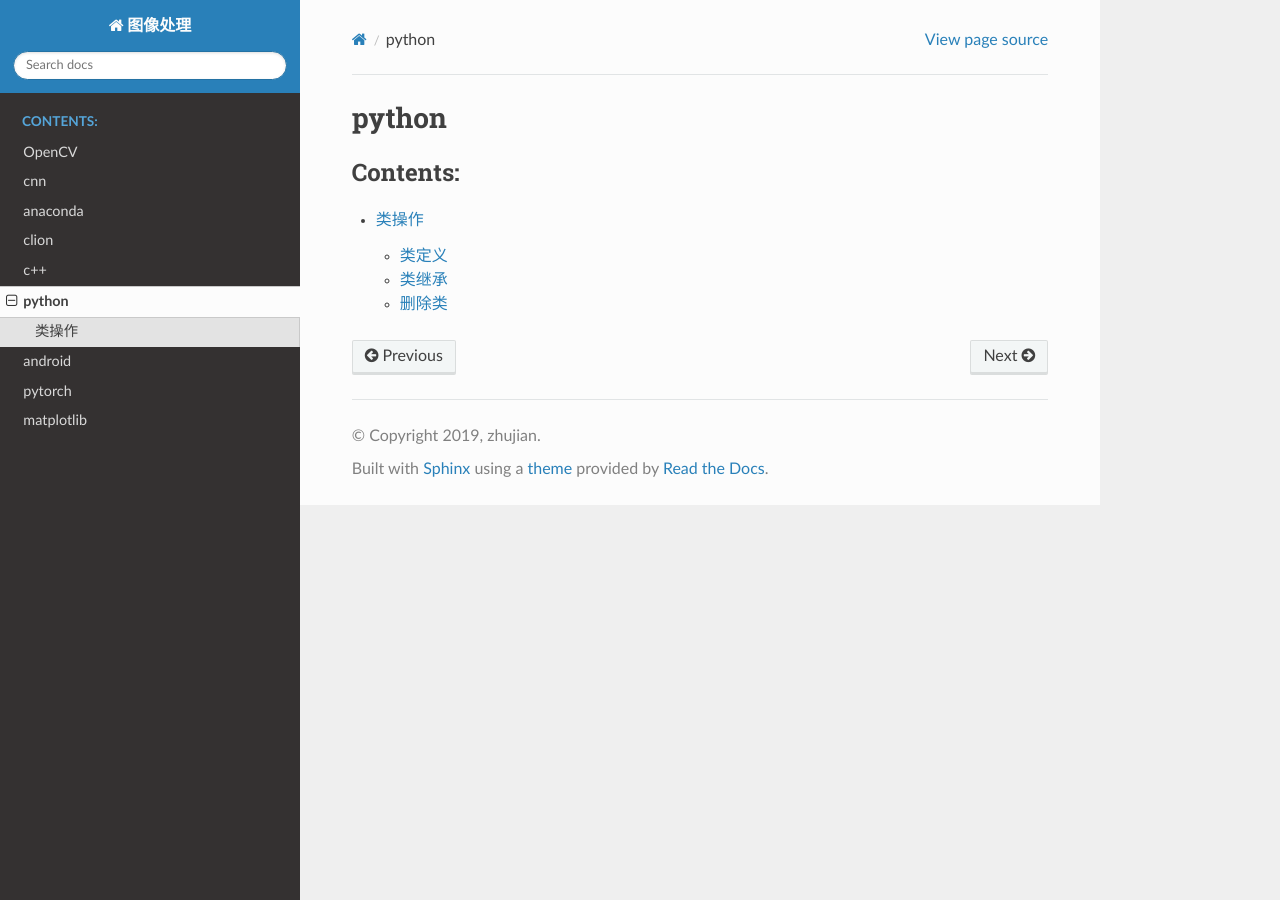
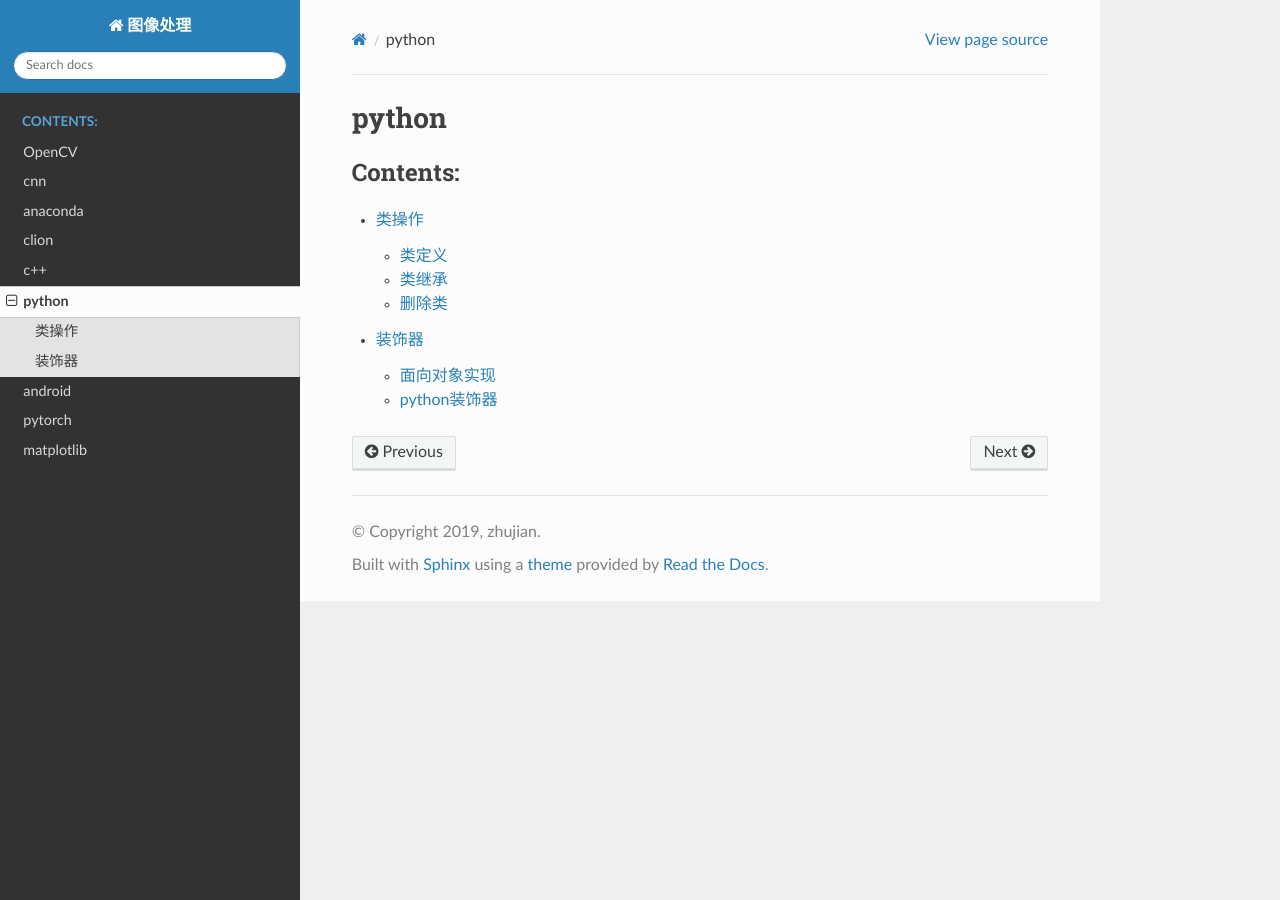
Before and after one commit to Document-Collection/image-processing, a Sphinx documentation site: the page built from docs/source/python.rst, in a window 1280 px wide. Built offline with Sphinx 7.4.7 and the Read the Docs theme 2.0.0, drawn with Linux system fonts in a browser that asks for light colours; pages that are not in the unit, such as notebooks, are missing from menus; some of the changed lines change nothing that is shown.

Commit message:
docs(python): 学习装饰器使用

````diff
--- a/docs/source/python.rst
+++ b/docs/source/python.rst
@@ -8,3 +8,4 @@ python
    :caption: Contents:
 
    python/类操作
+   python/装饰器
--- /dev/null
+++ b/docs/source/python/装饰器.md
@@ -0,0 +1,439 @@
+
+# 装饰器
+
+参考：《大话设计模式》第六章 穿什么有这么重要? - 装饰模式
+
+装饰模式（`Decorator Pattern`）能够动态的给对象添加额外功能，其目的是分离核心和装饰功能
+
+`python`不仅支持面向对象的装饰模式实现，还提供了高阶函数装饰器（`decorator`），从语法层面支持装饰模式
+
+## 面向对象实现
+
+需要向旧的类添加新功能时，使用装饰模式能够在不改变原有类功能的情况下新增功能
+
+![](./imgs/decorator.png)
+
+实现方式：
+
+1. 定义抽象类`Component`，定义装饰方法`operation`
+2. 原有类`ConcreteComponent`实现该抽象类以及装饰方法
+3. 定义装饰类`Decorator`，实现赋值抽象类对象方法`set_component`，实现装饰方法`operation`
+4. 定义具体装饰类`ConcreteDecoratorA`和`ConcreteDecoratorB`，实现装饰方法`operation`
+5. 定义原有类对象以及具体装饰类对象，使用方法`set_component`进行对象赋值
+6. 最后执行装饰方法
+
+```
+# -*- coding: utf-8 -*-
+
+# @Time    : 19-6-11 下午4:20
+# @Author  : zj
+
+from abc import ABCMeta, abstractmethod
+
+
+class Component(metaclass=ABCMeta):
+
+    @abstractmethod
+    def operation(self):
+        pass
+
+
+class ConcreteComponent(Component):
+
+    def __init__(self):
+        super(ConcreteComponent, self).__init__()
+
+    def operation(self):
+        print('concrete component')
+
+
+class Decorator(Component):
+
+    def __init__(self):
+        super(Decorator, self).__init__()
+        self.component = None
+
+    def set_component(self, component):
+        assert isinstance(component, Component)
+        self.component = component
+
+    def operation(self):
+        if self.component is not None:
+            self.component.operation()
+
+
+class ConcreteDecoratorA(Decorator):
+
+    def __init__(self):
+        super(ConcreteDecoratorA, self).__init__()
+        self.addedState = None
+
+    def operation(self):
+        super(ConcreteDecoratorA, self).operation()
+        self.addedState = 'New State'
+        print('concrete decorator a')
+
+
+class ConcreteDecoratorB(Decorator):
+
+    def __init__(self):
+        super(ConcreteDecoratorB, self).__init__()
+
+    def operation(self):
+        super(ConcreteDecoratorB, self).operation()
+        self.added_behavior()
+
+    def added_behavior(self):
+        print('concrete decorator b')
+
+
+if __name__ == '__main__':
+    cc = ConcreteComponent()
+    cda = ConcreteDecoratorA()
+    cdb = ConcreteDecoratorB()
+
+    cda.set_component(cc)
+    cdb.set_component(cda)
+
+    cdb.operation()
+```
+
+实现如下：
+
+```
+concrete component
+concrete decorator a
+concrete decorator b
+```
+
+上述实现中，首先执行原有类，然后按顺序执行具体装饰类，实际情况中可灵活进行调整
+
+## python装饰器
+
+参考：
+
+[Python 函数装饰器](https://www.runoob.com/w3cnote/python-func-decorators.html)
+
+[理解 Python 装饰器看这一篇就够了](https://foofish.net/python-decorator.html)
+
+[装饰器](https://www.liaoxuefeng.com/wiki/1016959663602400/1017451662295584)
+
+`python`提供了[decorator -- 装饰器](https://docs.python.org/zh-cn/3/glossary.html#term-decorator)用于装饰模式的实现
+
+### 语法糖@wrapper
+
+简单实现如下：
+
+```
+def log(func):
+    print('hello world')
+    return func
+
+
+@log
+def concrete_thing():
+    print("concrete thing")
+
+
+if __name__ == '__main__':
+    concrete_thing()
+```
+
+执行方法`concrete_thing()`输出如下
+
+```
+hello world
+concrete thing
+```
+
+等同于执行方法`log(concrete_thing)()`，其中语法`@wrapper`是`python`提供的语法糖
+
+### 元信息变化
+
+另一种实现是在装饰方法中新建内部函数并返回内部函数，实现如下：
+
+```
+def log(func):
+    def wrapper(*args, **kw):
+        print('before func')
+        func(*args, **kw)
+        print('after func')
+
+    return wrapper
+
+
+@log
+def concrete_thing(i, j):
+    z = i + j
+    print("concrete thing: %d" % z)
+
+
+if __name__ == '__main__':
+    concrete_thing(1, 2)
+    print(concrete_thing.__name__)
+```
+
+上述代码执行具体方法`concrete_thing`并打印其函数名
+
+```
+before func
+concrete thing: 3
+after func
+wrapper
+```
+
+函数名`__name__`发生了变化，**可通过方法`functools.wrap`进行校正**
+
+```
+from functools import wraps
+
+
+def log(func):
+    @wraps(func)
+    def wrapper(*args, **kw):
+        print('before func')
+        func(*args, **kw)
+        print('after func')
+
+    return wrapper
+
+
+@log
+def concrete_thing(i, j):
+    z = i + j
+    print("concrete thing: %d" % z)
+
+
+if __name__ == '__main__':
+    print(concrete_thing.__name__)
+```
+
+输出如下：
+
+```
+concrete_thing
+```
+
+### 装饰器参数
+
+可以添加参数到装饰器，**需要再包装一个函数到之前的装饰器函数**
+
+```
+from functools import wraps
+
+
+def use_logging(level):
+    def log(func):
+        @wraps(func)
+        def wrapper(*args, **kw):
+            if level == 'warn':
+                print('warn')
+            else:
+                print('nothing')
+            print('before func')
+            func(*args, **kw)
+            print('after func')
+
+        return wrapper
+
+    return log
+
+
+@use_logging('warn')
+def concrete_thing(i, j):
+    z = i + j
+    print("concrete thing: %d" % z)
+
+
+if __name__ == '__main__':
+    concrete_thing(1, 2)
+    print(concrete_thing.__name__)
+```
+
+其实先等同于`use_logging(3)(concrete_thing)(3, 2)`，输出结果如下：
+
+```
+warn
+before func
+concrete thing: 3
+after func
+concrete_thing
+```
+
+#### 添加多个装饰器
+
+可以分别进行多个装饰器的操作
+
+```
+from functools import wraps
+
+
+def use_logging(level='verbose'):
+    def log(func):
+        @wraps(func)
+        def wrapper(*args, **kw):
+            if level == 'warn':
+                print('warn')
+            else:
+                print('nothing')
+            print('before func')
+            func(*args, **kw)
+            print('after func')
+
+            return func
+
+        return wrapper
+
+    return log
+
+
+@use_logging('warn')
+@use_logging()
+def concrete_thing(i, j):
+    z = i + j
+    print("concrete thing: %d" % z)
+
+
+if __name__ == '__main__':
+    concrete_thing(2, 3)
+```
+
+输出如下：
+
+```
+warn
+before func
+nothing
+before func
+concrete thing: 5
+after func
+after func
+```
+
+从上到下顺序执行装饰器，运行第一个装饰器`use_logging('warn')`，依次进入`log->wrapper->func`，执行`func`时触发第二个装饰器`use_logging()`，先执行`log->wrapper`，再执行`func`，然后依次退出（*func仅执行一次*）
+
+### 装饰器类
+
+之前的装饰器操作在函数上，同样可以定义包装器类
+
+```
+from functools import wraps
+
+
+class Foo(object):
+
+    def __init__(self, level='verbose'):
+        self._level = level
+
+    def __call__(self, func):
+        @wraps(func)
+        def wrapper(*args, **kw):
+            print('before class')
+            func(*args, **kw)
+            print('after class')
+
+            self.notify()
+
+        return wrapper
+
+    def notify(self):
+        if self._level == 'verbose':
+            pass
+        else:
+            pass
+
+
+@Foo()
+def concrete_thing(i, j):
+    z = i + j
+    print("concrete thing: %d" % z)
+
+
+if __name__ == '__main__':
+    concrete_thing(2, 3)
+```
+
+模拟上一节面向对象实现如下：
+
+```
+from functools import wraps
+
+
+class Decorator(object):
+
+    def __init__(self, info):
+        self._info = info
+
+    def __call__(self, func):
+        @wraps(func)
+        def wrapper(*args, **kw):
+            self.notify()
+            func(*args, **kw)
+
+        return wrapper
+
+    def notify(self):
+        print(self._info)
+
+
+class ConcreteComponent:
+
+    def __init__(self):
+        pass
+
+    @Decorator('concrete decorator a')
+    @Decorator('concrete decorator b')
+    def operation(self):
+        print('concrete component')
+
+
+if __name__ == '__main__':
+    cc = ConcreteComponent()
+    cc.operation()
+```
+
+或者
+
+```
+from functools import wraps
+
+
+class Decorator(object):
+
+    def __init__(self, info):
+        self._info = info
+
+    def __call__(self, cls):
+        @wraps(cls)
+        def wrapper(*args, **kw):
+            self.notify()
+
+            return cls()
+
+        return wrapper
+
+    def notify(self):
+        print(self._info)
+
+
+@Decorator('concrete decorator a')
+@Decorator('concrete decorator b')
+class ConcreteComponent:
+
+    def __init__(self):
+        pass
+
+    def operation(self):
+        print('concrete component')
+
+
+if __name__ == '__main__':
+    cc = ConcreteComponent()
+    cc.operation()
+```
+
+```
+concrete decorator a
+concrete decorator b
+concrete component
+```
````
Also changed, not shown: docs/source/python/imgs/decorator.png (added).
